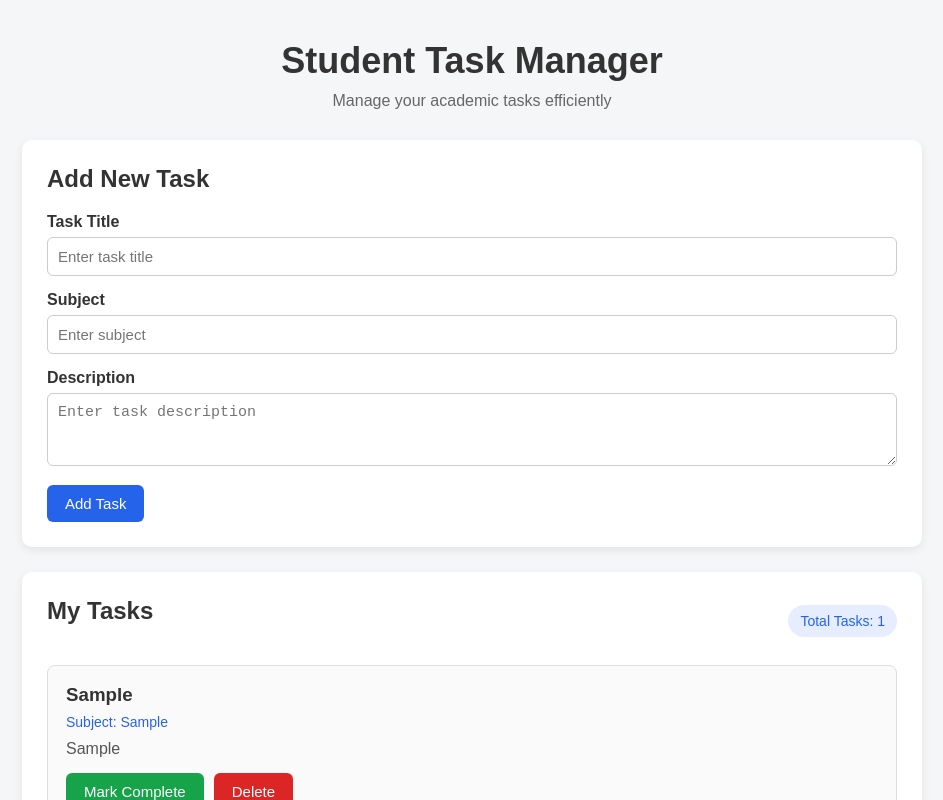
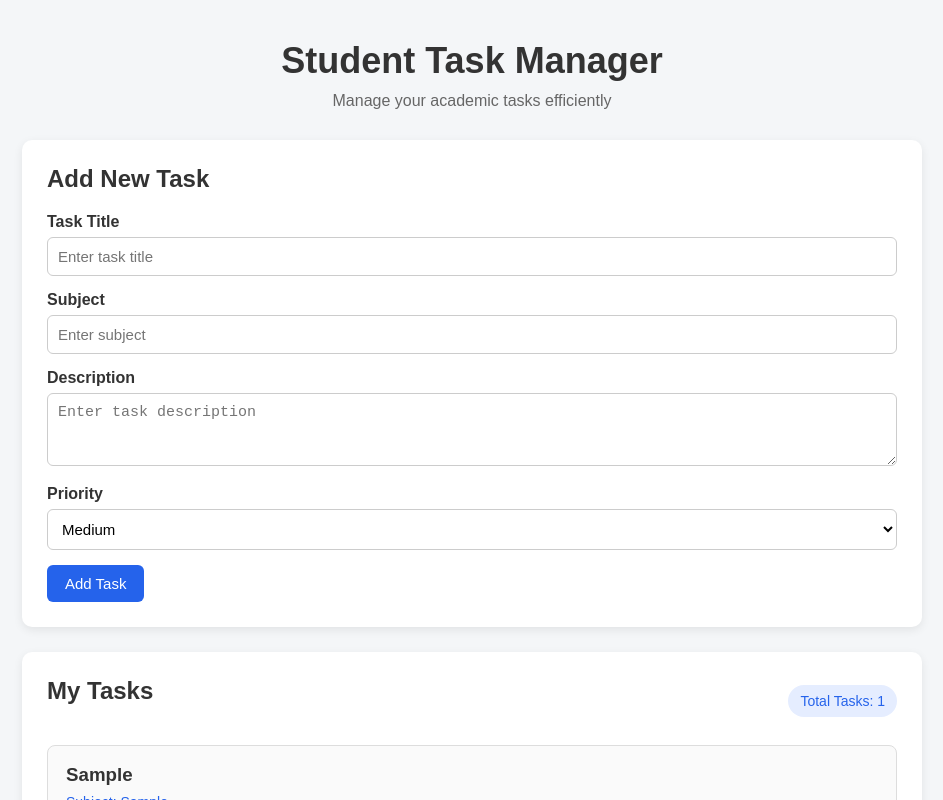
Before and after one commit to omraj2006/Student-Task-Manager, a plain HTML site: page index.html in a window 1280 px wide. Both pictures are taken after typing "Sample", "Sample", "Sample" into the empty fields and a click on the button "Add Task". Shown: the top 800 px of the page, without its empty margins (168-1111 px from the left). Drawn offline with Linux system fonts and the light colour scheme.

Commit message:
Added task priority feature

```diff
--- a/index.html
+++ b/index.html
@@ -39,6 +39,16 @@
                 <div class="form-group">
                     <label for="description">Description</label>
                     <textarea id="description" placeholder="Enter task description" rows="3"></textarea>
+                </div>
+                <!-- new added changes -->
+                <div class="form-group">
+                    <label for="priority">Priority</label>
+
+                    <select id="priority">
+                        <option value="Low">Low</option>
+                        <option value="Medium" selected>Medium</option>
+                        <option value="High">High</option>
+                    </select>
                 </div>
 
                 <button type="submit">
--- a/script.js
+++ b/script.js
@@ -1,6 +1,6 @@
 
 const taskForm = document.getElementById("taskForm");
-
+const priority = document.getElementById("priority");
 const taskTitle = document.getElementById("taskTitle");
 const subject = document.getElementById("subject");
 const description = document.getElementById("description");
@@ -19,15 +19,12 @@ taskForm.addEventListener("submit", function(event) {
     event.preventDefault();
 
     const task = {
-        id: Date.now(),
-
-        title: taskTitle.value,
-
-        subject: subject.value,
-
-        description: description.value,
-
-        completed: false
+    id: Date.now(),
+    title: taskTitle.value,
+    subject: subject.value,
+    description: description.value,
+    priority: priority.value,
+    completed: false
     };
 
 
@@ -75,6 +72,10 @@ function displayTasks() {
 
             <p class="subject">
                 Subject: ${task.subject}
+            </p>
+
+            <p class="priority">
+                Priority: ${task.priority}
             </p>
 
             <p class="description">
--- a/style.css
+++ b/style.css
@@ -215,3 +215,19 @@ button:hover {
         width: 100%;
     }
 }
+
+.form-group select {
+    width: 100%;
+    padding: 10px;
+
+    border: 1px solid #ccc;
+    border-radius: 6px;
+
+    font-size: 15px;
+    background-color: white;
+}
+
+.priority {
+    font-weight: bold;
+    margin-bottom: 12px;
+}
```
